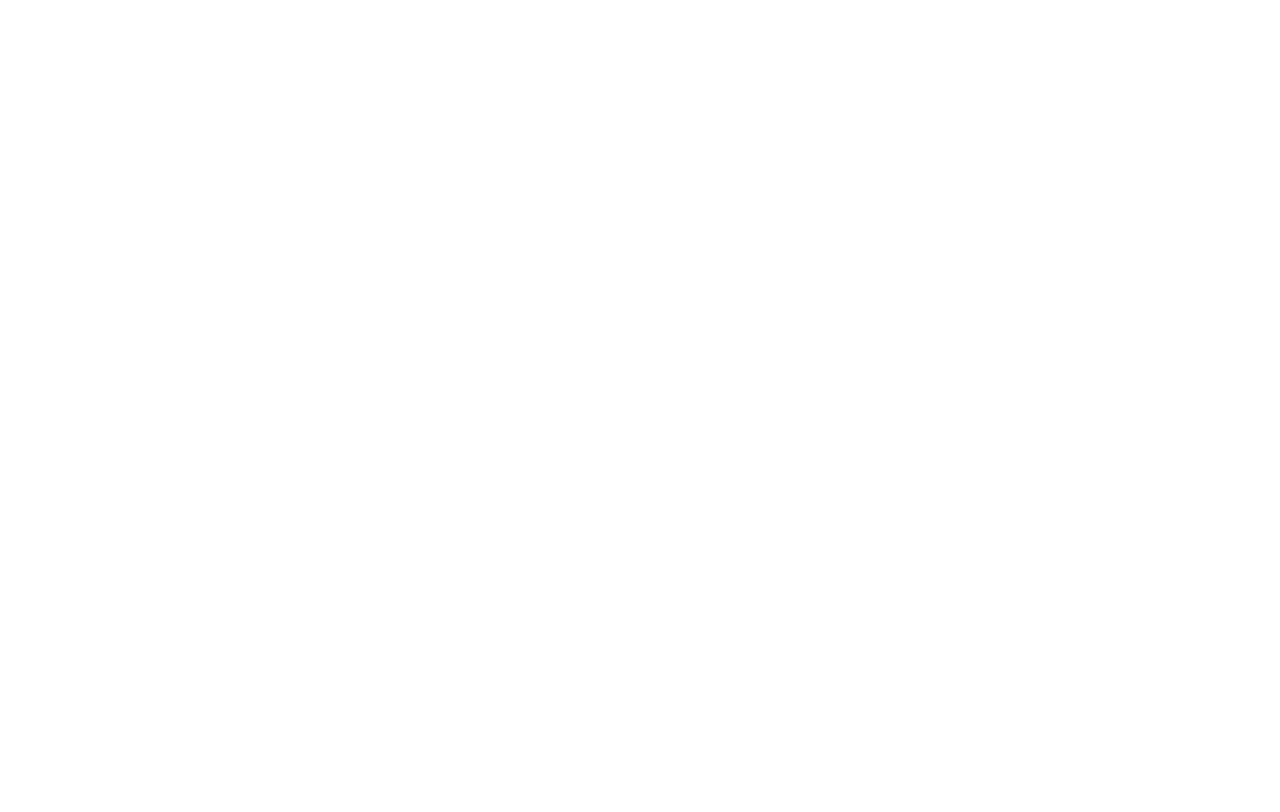
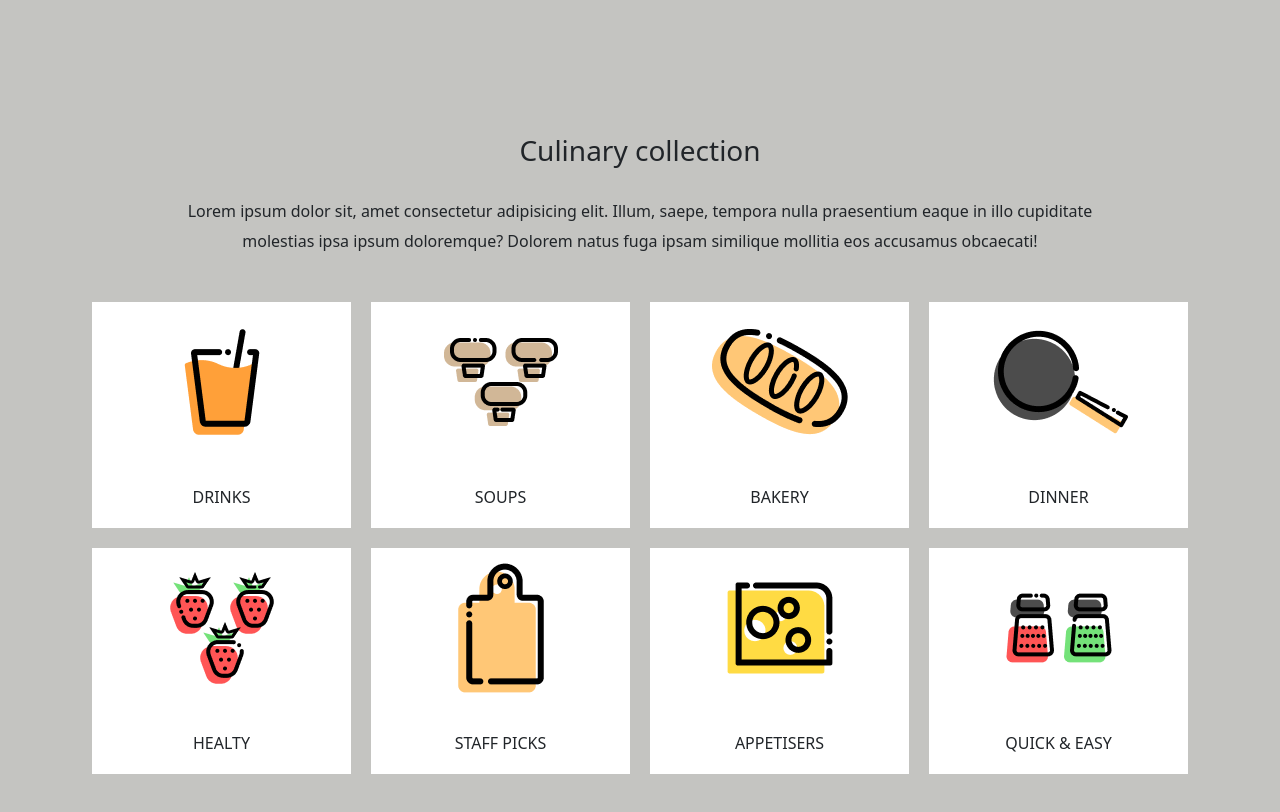
Before and after one commit to AndreaGallini/proj-html-vuejs, a Vue app: page / in a window 1280 px wide. Shown: the part 2660-3472 px from the top of the page. Before the commit the page ends 2594 px from the top, so only its background shows below. Built offline with nearby package versions, Linux system fonts and the light colour scheme; the HTML template or start-up script is replaced by a standard one.

Commit message:
add culinary collection

```diff
--- a/src/components/MainComponent.vue
+++ b/src/components/MainComponent.vue
@@ -5,6 +5,7 @@
       <FoodieJournalComponent />
     </div>
     <PopularRecipes />
+    <CulinaryCollection />
   </div>
 </template>
 
@@ -12,12 +13,14 @@
 import JumboComponent from "./MainComponents/JumboComponent.vue";
 import FoodieJournalComponent from "./MainComponents/FoodieJournalComponent.vue";
 import PopularRecipes from "./MainComponents/PopularRecipes.vue";
+import CulinaryCollection from "./MainComponents/CulinaryCollection.vue";
 
 export default {
   components: {
     JumboComponent,
     FoodieJournalComponent,
     PopularRecipes,
+    CulinaryCollection,
   },
 };
 </script>
--- /dev/null
+++ b/src/components/MainComponents/CulinaryCollection.vue
@@ -0,0 +1,65 @@
+<template>
+  <div class="culinaryCollection container-lg">
+    <div class="culinaryText">
+      <h3>Culinary collection</h3>
+      <p>
+        Lorem ipsum dolor sit, amet consectetur adipisicing elit. Illum, saepe,
+        tempora nulla praesentium eaque in illo cupiditate molestias ipsa ipsum
+        doloremque? Dolorem natus fuga ipsam similique mollitia eos accusamus
+        obcaecati!
+      </p>
+    </div>
+    <div class="my-container">
+      <div
+        class="my-col culinary-card"
+        v-for="card in store.culinaryCollection"
+      >
+        <img :src="card.image" alt="" />
+        <p>{{ card.title }}</p>
+      </div>
+    </div>
+  </div>
+</template>
+
+<script>
+import { store } from "../../store";
+export default {
+  data() {
+    return {
+      store,
+    };
+  },
+};
+</script>
+
+<style lang="scss" scoped>
+.culinaryCollection {
+  text-align: center;
+  p {
+    padding-top: 20px;
+    line-height: 30px;
+  }
+}
+.culinary-card {
+  background-color: white;
+  margin: 10px;
+  p {
+    text-transform: uppercase;
+  }
+}
+.culinaryText {
+  padding: 0 100px;
+  padding-top: 200px;
+}
+.my-col {
+  width: calc((100% - 80px) / 4);
+  margin: 10px;
+}
+.my-container {
+  width: 100%;
+  display: flex;
+  flex-wrap: wrap;
+  padding-top: 20px;
+  padding-bottom: 150px;
+}
+</style>
--- a/src/store.js
+++ b/src/store.js
@@ -38,5 +38,39 @@ export const store = reactive({
         '/images/perfect-cosmopolitan-460x295.jpg',
         '/images/r-brooke-lark-96398-unsplash-min-460x295.jpg',
         '/images/fi2x-6-460x295.jpg',
-    ]
+    ],
+    culinaryCollection: [
+        {
+            image: '/images/drinks-recipes.png',
+            title:'drinks',
+        },
+        {
+            image: '/images/soups-recipes.png',
+            title:'soups',
+        },
+        {
+            image: '/images/baking-recipes.png',
+            title:'bakery',
+        },
+        {
+            image: '/images/dinner-recipes.png',
+            title:'dinner',
+        },
+        {
+            image: '/images/healthy-recipes.png',
+            title:'healty',
+        },
+        {
+            image: '/images/staff-picks.png',
+            title:'staff picks',
+        },
+        {
+            image: '/images/premium-recipes.png',
+            title:'appetisers',
+        },
+        {
+            image: '/images/quick-easy-recipes.png',
+            title:'quick & easy',
+      },
+    ],
 });
```
